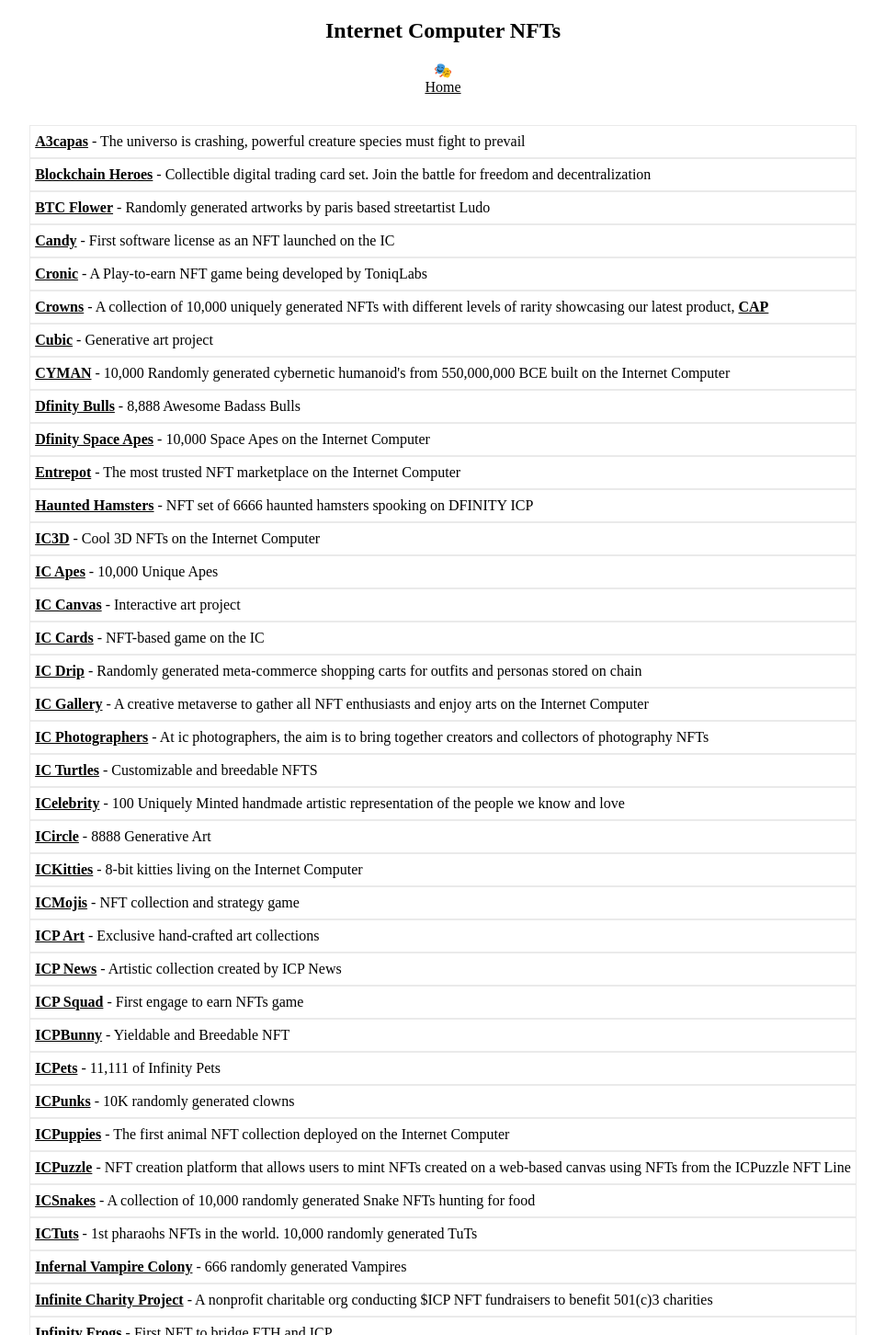
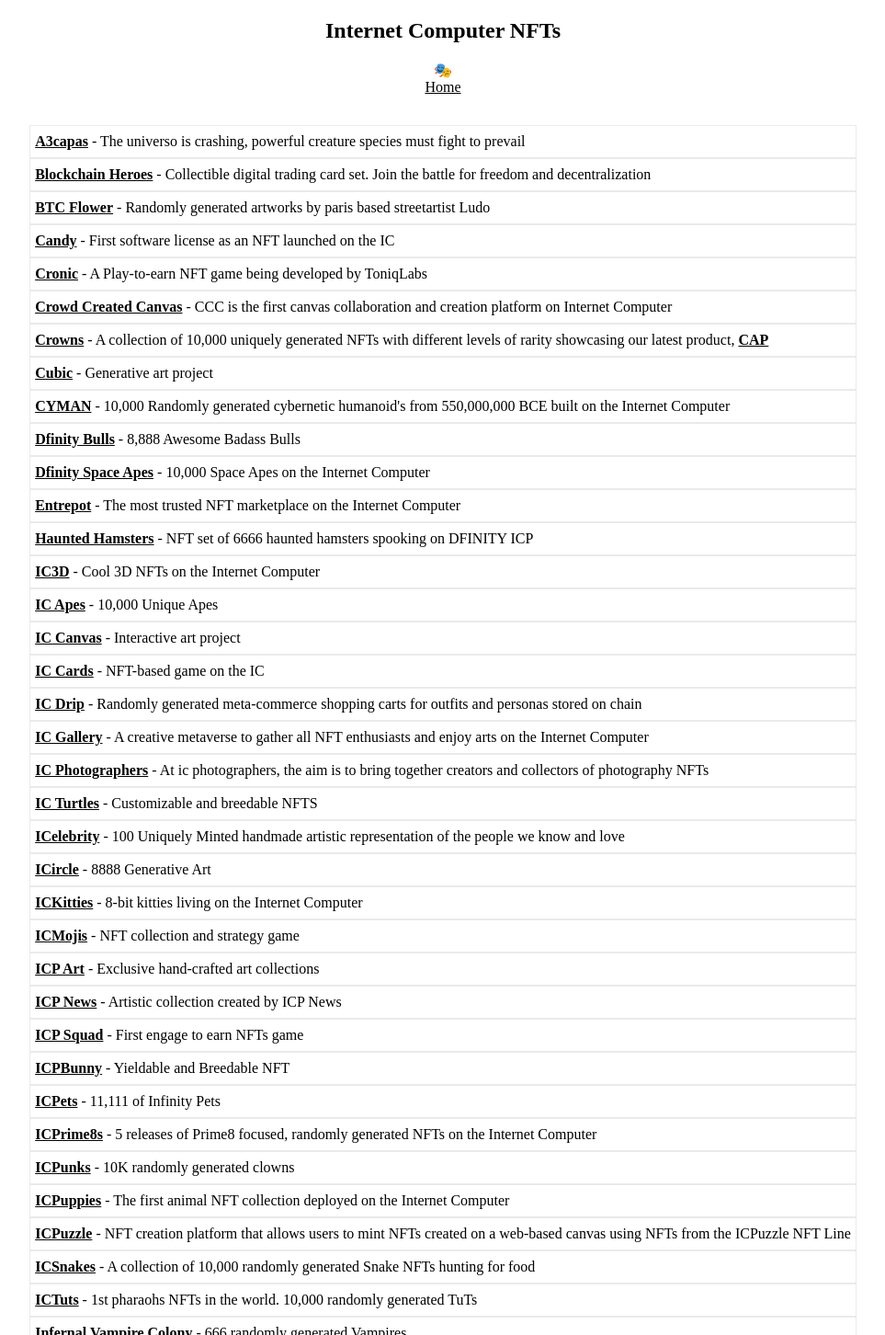
Before and after one commit to rjlucasm/ictoday, a Next.js app: page /nft in a window 1280 px wide. Shown: the top 1452 px of the page at 92% size, without its empty margins (158-1121 px from the left). Built offline with nearby package versions, Linux system fonts and the light colour scheme.

Commit message:
New NFTs added 11/28

```diff
--- a/pages/nft.js
+++ b/pages/nft.js
@@ -31,6 +31,9 @@
             </div>
             <div className="pagescard">
                 <a href="https://cronic.toniqlabs.com/" target="_blank" rel="noopener noreferrer">Cronic</a> - A Play-to-earn NFT game being developed by ToniqLabs
+            </div>
+            <div className="pagescard">
+                <a href="https://skeh5-daaaa-aaaai-aar4q-cai.raw.ic0.app/" target="_blank" rel="noopener noreferrer">Crowd Created Canvas</a> - CCC is the first canvas collaboration and creation platform on Internet Computer
             </div>
             <div className="pagescard">
                 <a href="https://crowns.ooo/" target="_blank" rel="noopener noreferrer">Crowns</a> - A collection of 10,000 uniquely generated NFTs with different levels of rarity showcasing our latest product, <a href="https://cap.ooo/" target="_blank" rel="noopener noreferrer">CAP</a>
@@ -105,6 +108,9 @@
                 <a href="https://icpets.io/" target="_blank" rel="noopener noreferrer">ICPets</a> - 11,111 of Infinity Pets
             </div>
             <div className="pagescard">
+                <a href="https://twitter.com/ICPrime8s" target="_blank" rel="noopener noreferrer">ICPrime8s</a> - 5 releases of Prime8 focused, randomly generated NFTs on the Internet Computer
+            </div>
+            <div className="pagescard">
                 <a href="https://icpunks.com/" target="_blank" rel="noopener noreferrer">ICPunks</a> - 10K randomly generated clowns
             </div>
             <div className="pagescard">
```
